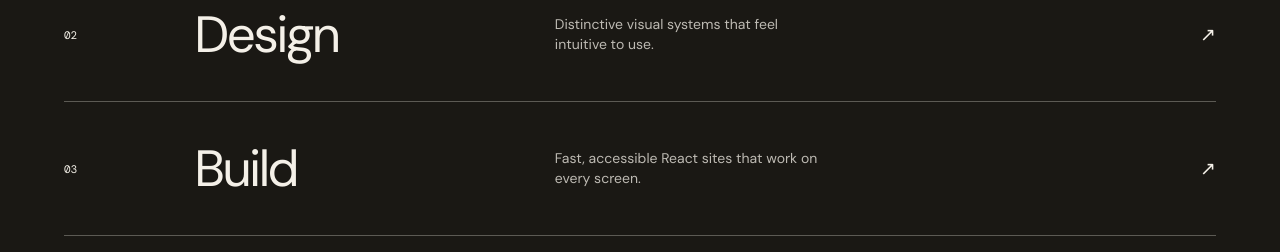
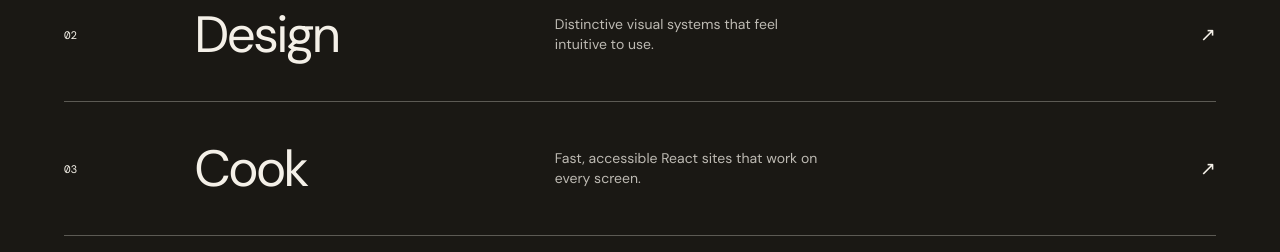
Before and after one commit to idharshanbite/Dharshan, a React (Vite) app: page / in a window 1280 px wide. Shown: the part 1840-2092 px from the top of the page. Built offline with nearby package versions, Linux system fonts and the light colour scheme; a web font is replaced by a local one.

Commit message:
Update main.jsx

```diff
--- a/src/main.jsx
+++ b/src/main.jsx
@@ -5,7 +5,7 @@ import './styles.css'
 const services = [
   ['01', 'Strategy', 'A clear plan for a website that supports your goals.'],
   ['02', 'Design', 'Distinctive visual systems that feel intuitive to use.'],
-  ['03', 'Build', 'Fast, accessible React sites that work on every screen.'],
+  ['03', 'Cook', 'Fast, accessible React sites that work on every screen.'],
 ]
 
 function App() {
```
